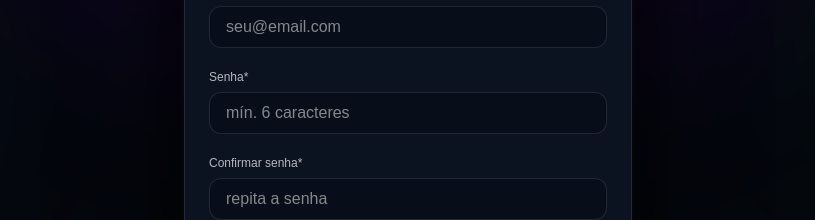
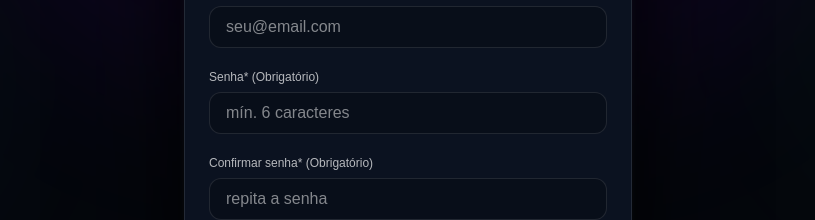
Before and after one commit to legodgyn/plpainel, a Next.js app: page /login in a window 1280 px wide. Both pictures are taken after a click on the button "CRIAR CONTA". Shown: the part 323-543 px from the top of the page, without its empty margins (232-1047 px from the left). Built offline with nearby package versions, Linux system fonts and the light colour scheme; no server answers.

Commit message:
Update page.tsx

```diff
--- a/app/login/page.tsx
+++ b/app/login/page.tsx
@@ -282,7 +282,7 @@
                 </div>
 
                 <div>
-                  <label className="text-xs text-white/70">Senha*</label>
+                  <label className="text-xs text-white/70">Senha* (Obrigatório)</label>
                   <input
                     value={regPassword}
                     onChange={(e) => setRegPassword(e.target.value)}
@@ -294,7 +294,7 @@
                 </div>
 
                 <div>
-                  <label className="text-xs text-white/70">Confirmar senha*</label>
+                  <label className="text-xs text-white/70">Confirmar senha* (Obrigatório)</label>
                   <input
                     value={regPassword2}
                     onChange={(e) => setRegPassword2(e.target.value)}
```
